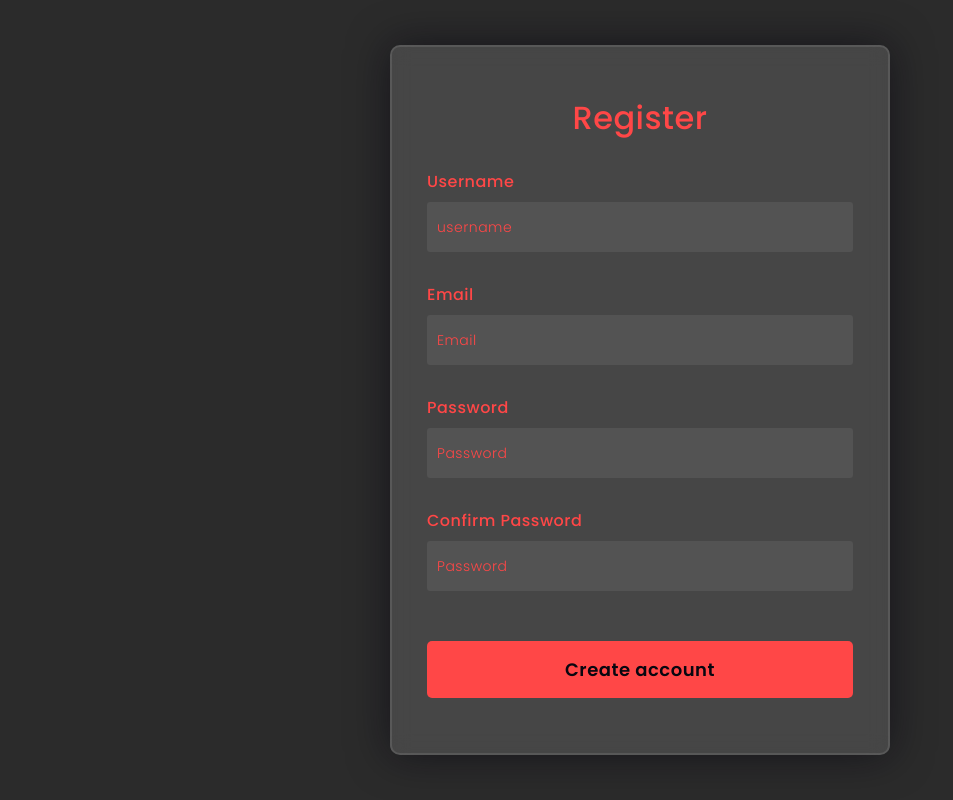
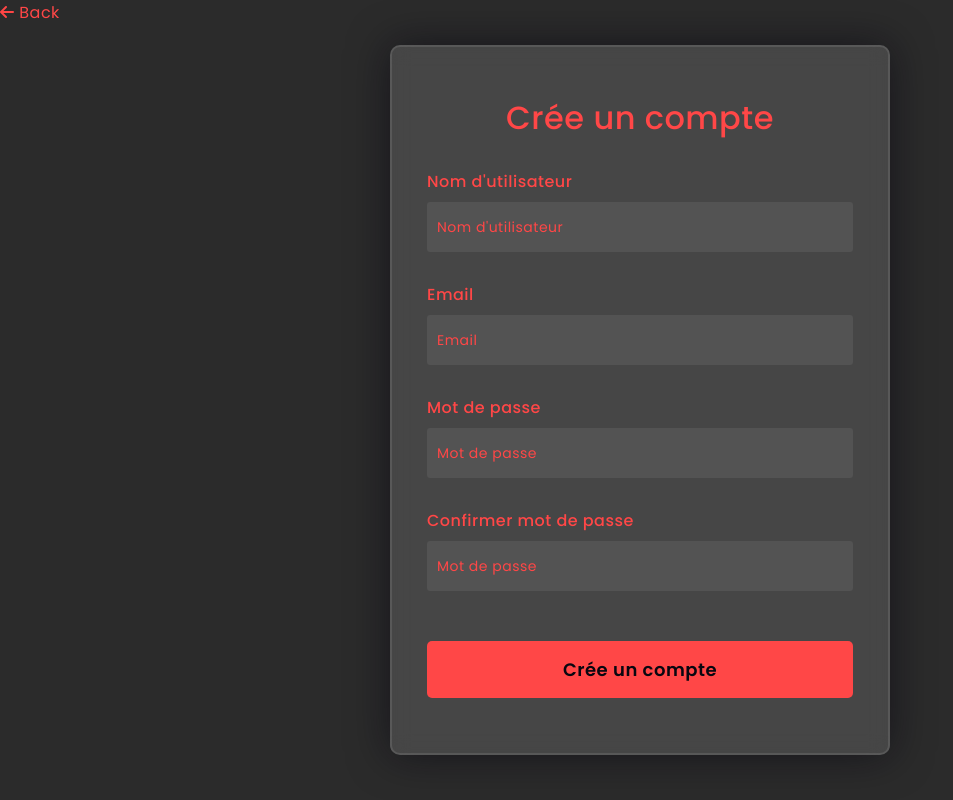
Before and after one commit to HEAVEN193/Typer_Project, a PHP site: page /views/register-page.php in a window 1280 px wide. Shown: the whole page, without its empty margins (0-953 px from the left). Run offline with PHP 8.4, Linux system fonts and the light colour scheme; some libraries are stand-ins or nearby versions.

Commit message:
réglage bug visuel

```diff
--- a/public/css/register-page.css
+++ b/public/css/register-page.css
@@ -70,7 +70,7 @@ input{
     padding: 0 10px;
     margin-top: 8px;
     font-size: 14px;
-    font-weight: 300;
+    font-weight: 400;
 }
 ::placeholder{
     color: #ff4747;
@@ -92,3 +92,13 @@ button:hover{
     background-color: #a2a2a2;
     box-shadow: rgba(0, 0, 0, 0.30) 0px 6px 16px;
 }
+
+.btnBack
+{
+    font-family: 'Poppins',sans-serif;
+    color: #ff4747;
+    letter-spacing: 0.5px;
+    border: none;
+    text-decoration: none;
+    margin-top: 40px;
+}
--- a/views/register-page.php
+++ b/views/register-page.php
@@ -6,35 +6,38 @@
 
     <link rel="preconnect" href="https://fonts.gstatic.com">
     <link rel="stylesheet" href="https://cdnjs.cloudflare.com/ajax/libs/font-awesome/5.15.4/css/all.min.css">
-    <link href="https://fonts.googleapis.com/css2?family=Poppins:wght@300;500;600&display=swap" rel="stylesheet">
-    <link rel="stylesheet" href="css/register-page.css">
+    <link href="https://fonts.googleapis.com/css2?family=Poppins:ital,wght@0,100;0,200;0,300;0,400;0,500;0,600;0,700;0,800;0,900;1,100;1,200;1,300;1,400;1,500;1,600;1,700;1,800;1,900&display=swap" rel="stylesheet">    <link rel="stylesheet" href="css/register-page.css">
+    <script src="https://kit.fontawesome.com/7c6bb8aaf1.js" crossorigin="anonymous"></script>
+
     <!--Stylesheet-->
 
 </head>
 <body>
+    <a href="/" class="btnBack"><i class="fa fa-arrow-left" style="color: #ff4545;"></i>
+    <span >Back</span></a>
     <form action="/create-account" method="post">
-        <h3>Register</h3>
+        <h3>Crée un compte</h3>
 
-        <label for="username">Username</label>
-        <input type="text" placeholder="username" id="username" name="username">
+        <label for="username">Nom d'utilisateur</label>
+        <input type="text" placeholder="Nom d'utilisateur" id="username" name="username">
 
         <label for="username">Email</label>
         <input type="text" placeholder="Email" id="email" name="email">
 
-        <label for="password">Password</label>
-        <input type="password" placeholder="Password" id="password" name="password">
-        <label for="password">Confirm Password</label>
-        <input type="password" placeholder="Password" id="password_confirm" name="passwordConfirm">
+        <label for="password">Mot de passe</label>
+        <input type="password" placeholder="Mot de passe" id="password" name="password">
+        <label for="password">Confirmer mot de passe</label>
+        <input type="password" placeholder="Mot de passe" id="password_confirm" name="passwordConfirm">
 
-        <button type="submit" name="submit">Create account</button>
+        <button type="submit" name="submit">Crée un compte</button>
         <p class="error" >
-        <?php
+            <?php
             if(isset($_SESSION['error'])){
                 echo $_SESSION['error'];
                 unset($_SESSION['error']);
             }
-        ?>
-</p>
+            ?>
+        </p>
     </form>
 </body>
 </html>
```
Also changed, not shown: public/css/style-home.css (+17 -13 lines), public/js/script-home.js (+12 -5 lines), views/home-page.php (+5 -4 lines), views/layout.php (+56 -0 lines).
